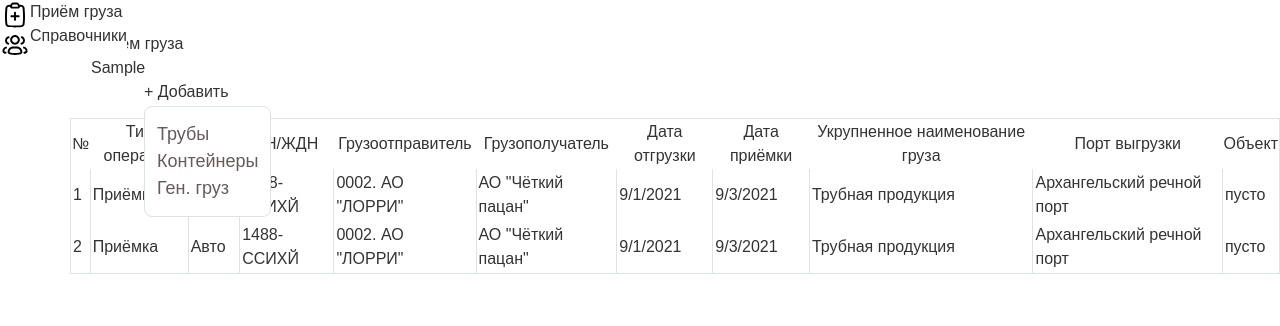
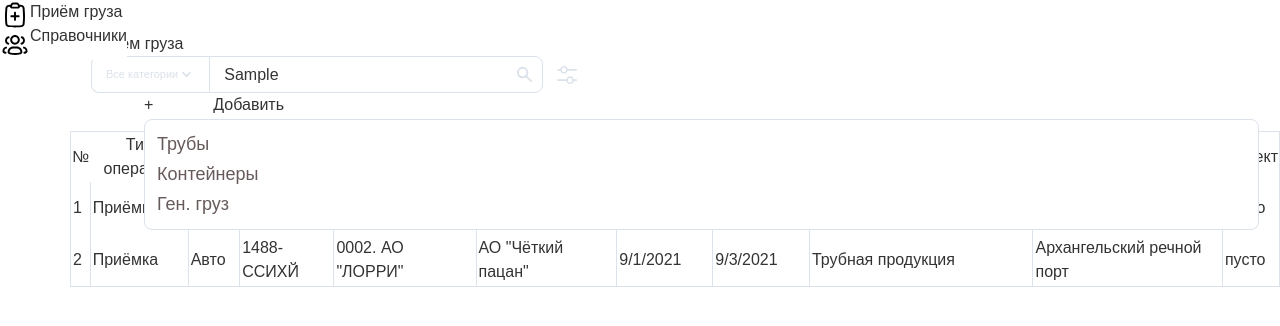
Before and after one commit to EShebunin/ui-proto, a Vue app: page /#/ in a window 1280 px wide. Both pictures are taken after typing "Sample" into the empty fields and a click on the button "+ Добавить". Shown: the top 326 px of the page. Built offline with nearby package versions, Linux system fonts and the light colour scheme.

Commit message:
feat: add main-serach component

```diff
--- /dev/null
+++ b/src/components/Icons/SliderIcon.vue
@@ -0,0 +1,40 @@
+<template>
+  <svg viewBox="0 0 24 24" xmlns="http://www.w3.org/2000/svg">
+    <path
+      fill-rule="evenodd"
+      clip-rule="evenodd"
+      d="M8.92306 4.54286C7.64855 4.54286 6.61537 5.579 6.61537 6.85714C6.61537 8.13529 7.64855 9.17143 8.92306 9.17143C10.1976 9.17143 11.2307 8.13529 11.2307 6.85714C11.2307 5.579 10.1976 4.54286 8.92306 4.54286ZM5.0769 6.85714C5.0769 4.7269 6.79889 3 8.92306 3C11.0472 3 12.7692 4.7269 12.7692 6.85714C12.7692 8.98738 11.0472 10.7143 8.92306 10.7143C6.79889 10.7143 5.0769 8.98738 5.0769 6.85714Z"
+    />
+    <path
+      fill-rule="evenodd"
+      clip-rule="evenodd"
+      d="M2 6.85726C2 6.43121 2.3444 6.08583 2.76923 6.08583H5.84615C6.27099 6.08583 6.61537 6.43109 6.61537 6.85714C6.61537 7.28319 6.27099 7.62868 5.84615 7.62868H2.76923C2.3444 7.62868 2 7.2833 2 6.85726Z"
+    />
+    <path
+      fill-rule="evenodd"
+      clip-rule="evenodd"
+      d="M11.2307 6.85714C11.2307 6.43109 11.5751 6.08594 11.9999 6.08594L21.2307 6.08594C21.6555 6.08594 21.9999 6.43132 21.9999 6.85737C21.9999 7.28341 21.6555 7.62879 21.2307 7.62879L11.9999 7.62879C11.5751 7.62879 11.2307 7.28319 11.2307 6.85714Z"
+    />
+    <path
+      fill-rule="evenodd"
+      clip-rule="evenodd"
+      d="M15.0769 14.8285C16.3514 14.8285 17.3846 15.8646 17.3846 17.1428C17.3846 18.4209 16.3514 19.4571 15.0769 19.4571C13.8024 19.4571 12.7692 18.4209 12.7692 17.1428C12.7692 15.8646 13.8024 14.8285 15.0769 14.8285ZM18.923 17.1428C18.923 15.0125 17.2011 13.2856 15.0769 13.2856C12.9527 13.2856 11.2307 15.0125 11.2307 17.1428C11.2307 19.273 12.9527 20.9999 15.0769 20.9999C17.2011 20.9999 18.923 19.273 18.923 17.1428Z"
+    />
+    <path
+      fill-rule="evenodd"
+      clip-rule="evenodd"
+      d="M22 17.1429C22 16.7169 21.6556 16.3715 21.2307 16.3715H18.1538C17.729 16.3715 17.3846 16.7167 17.3846 17.1428C17.3846 17.5688 17.729 17.9144 18.1538 17.9144H21.2307C21.6556 17.9144 22 17.569 22 17.1429Z"
+    />
+    <path
+      fill-rule="evenodd"
+      clip-rule="evenodd"
+      d="M12.7692 17.1428C12.7692 16.7167 12.4249 16.3716 12 16.3716L2.76925 16.3716C2.34442 16.3716 2.00002 16.717 2.00002 17.143C2.00002 17.5691 2.34442 17.9144 2.76925 17.9144L12 17.9144C12.4249 17.9144 12.7692 17.5688 12.7692 17.1428Z"
+    />
+  </svg>
+</template>
+
+<script>
+export default {
+  name: 'SliderIcon',
+};
+</script>
--- a/src/components/MainHeader.vue
+++ b/src/components/MainHeader.vue
@@ -3,18 +3,18 @@
     <h1 class="header__title">{{ title }}</h1>
 
     <div class="header__controls">
-      <!-- TODO: Add serach fields -->
-      <field-text id="header-search" class="w-[450px]" />
+      <main-search />
+
       <slot name="button" />
     </div>
   </header>
 </template>
 
 <script>
-import FieldText from './FieldText.vue';
+import MainSearch from './MainSearch.vue';
 
 export default {
-  components: { FieldText },
+  components: { MainSearch },
   props: {
     /** @type {String} */
     title: { type: String, default: '', required: false },
@@ -37,7 +37,8 @@ export default {
 
   &__button {
     @apply bg-[#036B84];
-    @apply px-[13px];
+    @apply pl-[13px];
+    @apply pr-[16px];
     @apply py-[7px];
     @apply rounded-lg;
     @apply text-[18px] text-white;
--- /dev/null
+++ b/src/components/MainSearch.vue
@@ -0,0 +1,111 @@
+<template>
+  <div class="search__field flex items-center">
+    <Listbox v-model="category" as="div" class="flex flex-col">
+      <div class="relative">
+        <ListboxButton
+          as="button"
+          class="
+            flex
+            items-center
+            border
+            rounded-tl-lg rounded-bl-lg
+            border-borderColor border-r-0
+            text-[#DBE2EA] text-[11px]
+            py-[9px]
+            px-[14px]
+            whitespace-nowrap
+            focus:outline-none
+          "
+        >
+          <span class="inline-block leading-[17px]">{{ category }}</span>
+          <ChevronDownIcon class="w-[17px] h-[17px]" aria-hidden="true" />
+        </ListboxButton>
+
+        <ListboxOptions class="field__dropdown">
+          <ListboxOption
+            v-for="(item, index) in categories"
+            v-slot="{ active }"
+            :key="index"
+            :value="item"
+            as="template"
+          >
+            <li
+              :title="item"
+              :class="[
+                active ? ' bg-borderColor' : 'bg-white',
+                'cursor-pointer select-none p-2 text-[12px]  leading-[14px]',
+              ]"
+            >
+              <span class="block truncate">{{ item }}</span>
+            </li>
+          </ListboxOption>
+        </ListboxOptions>
+      </div>
+    </Listbox>
+
+    <div class="relative">
+      <input
+        type="text"
+        class="
+          w-[334px]
+          text-[16px]
+          leading-[21px]
+          border border-borderColor
+          rounded-tr-lg rounded-br-lg
+          focus:outline-none
+          focus:ring-2
+          focus:ring-[#8DD6FF]
+          focus:border-[#8DD6FF]
+          pl-[14px]
+          pr-[34px]
+          py-[7px]
+        "
+      />
+      <span
+        class="
+          absolute
+          inset-y-0
+          right-[9px]
+          flex
+          items-center
+          pointer-events-none
+        "
+      >
+        <SearchIcon class="w-[19px] h-[19px] text-[#DBE2EA]" />
+      </span>
+    </div>
+
+    <slider-icon class="ml-[12px] w-6 h-6 fill-current text-[#DBE2EA]" />
+  </div>
+</template>
+
+<script>
+import {
+  Listbox,
+  ListboxButton,
+  ListboxOptions,
+  ListboxOption,
+} from '@headlessui/vue';
+import { ChevronDownIcon, SearchIcon } from '@heroicons/vue/solid';
+import SliderIcon from './Icons/SliderIcon.vue';
+
+export default {
+  components: {
+    Listbox,
+    ListboxButton,
+    ListboxOptions,
+    ListboxOption,
+    ChevronDownIcon,
+    SearchIcon,
+    SliderIcon,
+  },
+
+  data() {
+    return {
+      category: 'Все категории',
+
+      categories: ['Все категории', 'Все категории', 'Все категории'],
+    };
+  },
+};
+</script>
--- a/src/views/Acceptance.vue
+++ b/src/views/Acceptance.vue
@@ -3,7 +3,12 @@
     <main-header title="Прием груза">
       <template #button>
         <Menu as="div" class="relative ml-[53px]">
-          <MenuButton class="header__button"> + Добавить </MenuButton>
+          <MenuButton
+            class="header__button flex items-center justify-between w-[140px]"
+          >
+            <span>+</span>
+            <span>Добавить</span>
+          </MenuButton>
 
           <transition
             enter-active-class="transition duration-100 ease-out"
@@ -16,6 +21,7 @@
             <MenuItems
               class="
                 absolute
+                inset-x-0
                 z-10
                 mt-[2px]
                 px-[12px]
@@ -28,7 +34,13 @@
               <MenuItem v-slot="{ active }">
                 <button
                   type="button"
-                  class="text-[18px] block"
+                  class="
+                    text-[18px] text-left
+                    leading-[21px]
+                    block
+                    w-full
+                    mb-[9px]
+                  "
                   :class="active ? 'text-[#036B84]' : 'text-[#675A5A]'"
                   @click="openModalPipes"
                 >
@@ -39,7 +51,13 @@
               <MenuItem v-slot="{ active }">
                 <button
                   type="button"
-                  class="text-[18px] block"
+                  class="
+                    text-[18px] text-left
+                    leading-[21px]
+                    block
+                    w-full
+                    mb-[9px]
+                  "
                   :class="active ? 'text-[#036B84]' : 'text-[#675A5A]'"
                   @click="openModalCrisper"
                 >
@@ -50,7 +68,7 @@
               <MenuItem v-slot="{ active }">
                 <button
                   type="button"
-                  class="text-[18px] block"
+                  class="text-[18px] text-left leading-[21px] block w-full"
                   :class="active ? 'text-[#036B84]' : 'text-[#675A5A]'"
                   @click="openModalCargo"
                 >
```
